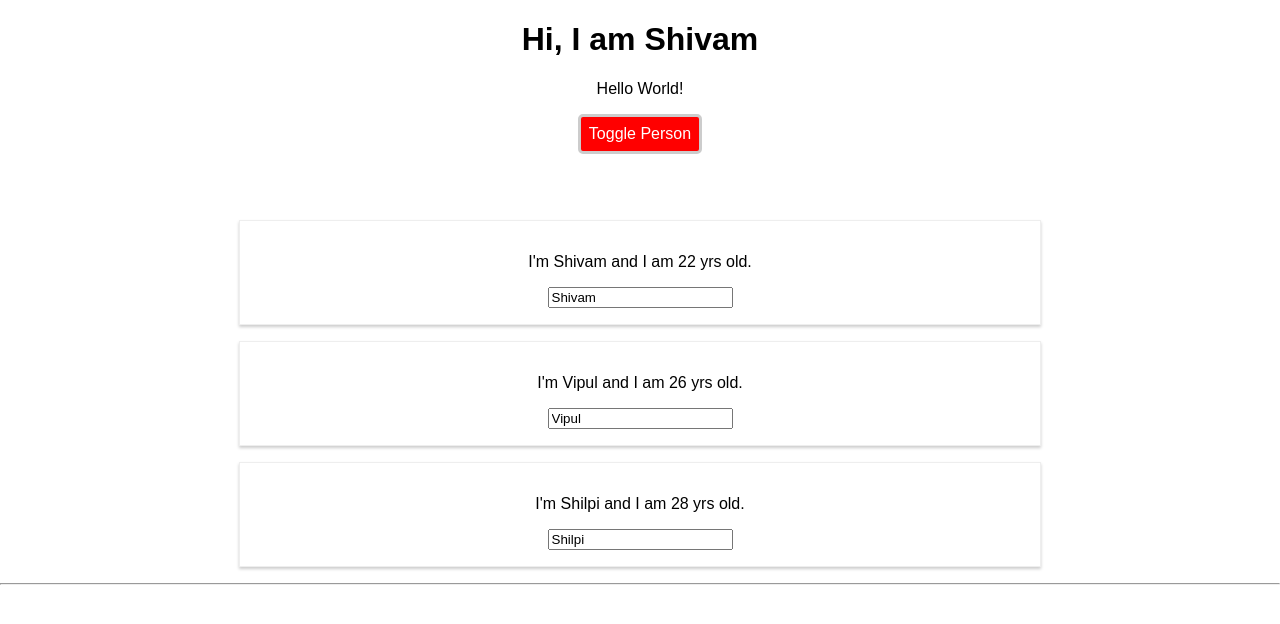
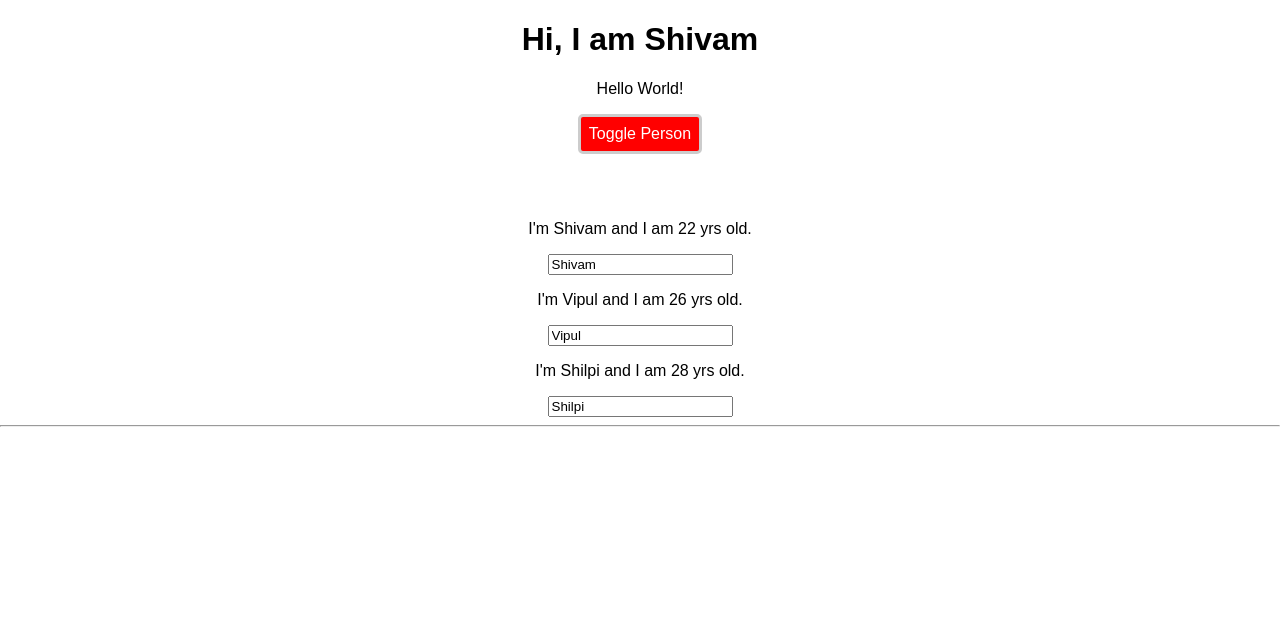
Before and after one commit to shivamanand-dev/react, a React (Create React App) app: page / in a window 1280 px wide. Both pictures are taken after a click on the button "Toggle Person". Shown: the top 624 px of the page. Built offline with nearby package versions, Linux system fonts and the light colour scheme.

Commit message:
modified

```diff
--- a/package.json
+++ b/package.json
@@ -3,6 +3,7 @@
   "version": "0.1.0",
   "private": true,
   "dependencies": {
+    "radium": "^0.26.0",
     "react": "^16.12.0",
     "react-dom": "^16.12.0",
     "react-scripts": "^1.1.5"
--- a/src/App.js
+++ b/src/App.js
@@ -1,6 +1,7 @@
 import React, { Component } from "react";
 import "./App.css";
 import Person from "./Person/Person";
+import Radium from "radium";
 
 class App extends Component {
   state = {
@@ -42,13 +43,16 @@ class App extends Component {
 
   render() {
     const style = {
-      background: "LightGreen",
+      background: "Green",
       padding: "8px",
       font: "inherit",
       borderRadius: "5px",
       cursor: "pointer",
       border: "3px solid #ccc",
-      marginBottom: "50px"
+      marginBottom: "50px",
+      ":hover": {
+        background: "LightGreen"
+      }
     };
 
     let persons = null;
@@ -71,6 +75,10 @@ class App extends Component {
       );
       style.background = "red";
       style.color = "#fff";
+      style[":hover"] = {
+        background: "salmon",
+        color: "black"
+      };
     }
 
     const classes = [];
@@ -97,4 +105,4 @@ class App extends Component {
   }
 }
 
-export default App;
+export default Radium(App);
--- a/src/Person/Person.css
+++ /dev/null
@@ -1,8 +0,0 @@
-.Person {
-  width: 60%;
-  margin: 16px auto;
-  border: 1px solid #eee;
-  box-shadow: 0px 2px 3px #ccc;
-  padding: 16px;
-  text-align: center;
-}
--- a/src/Person/Person.js
+++ b/src/Person/Person.js
@@ -1,5 +1,5 @@
 import React from "react";
-import "./Person.css";
+import Radium from "radium";
 
 var person = props => {
   return (
@@ -13,4 +13,4 @@ var person = props => {
   );
 };
 
-export default person;
+export default Radium(person);
```
Also changed, not shown: 1 other file (tests, documents, lock files or other folders).
